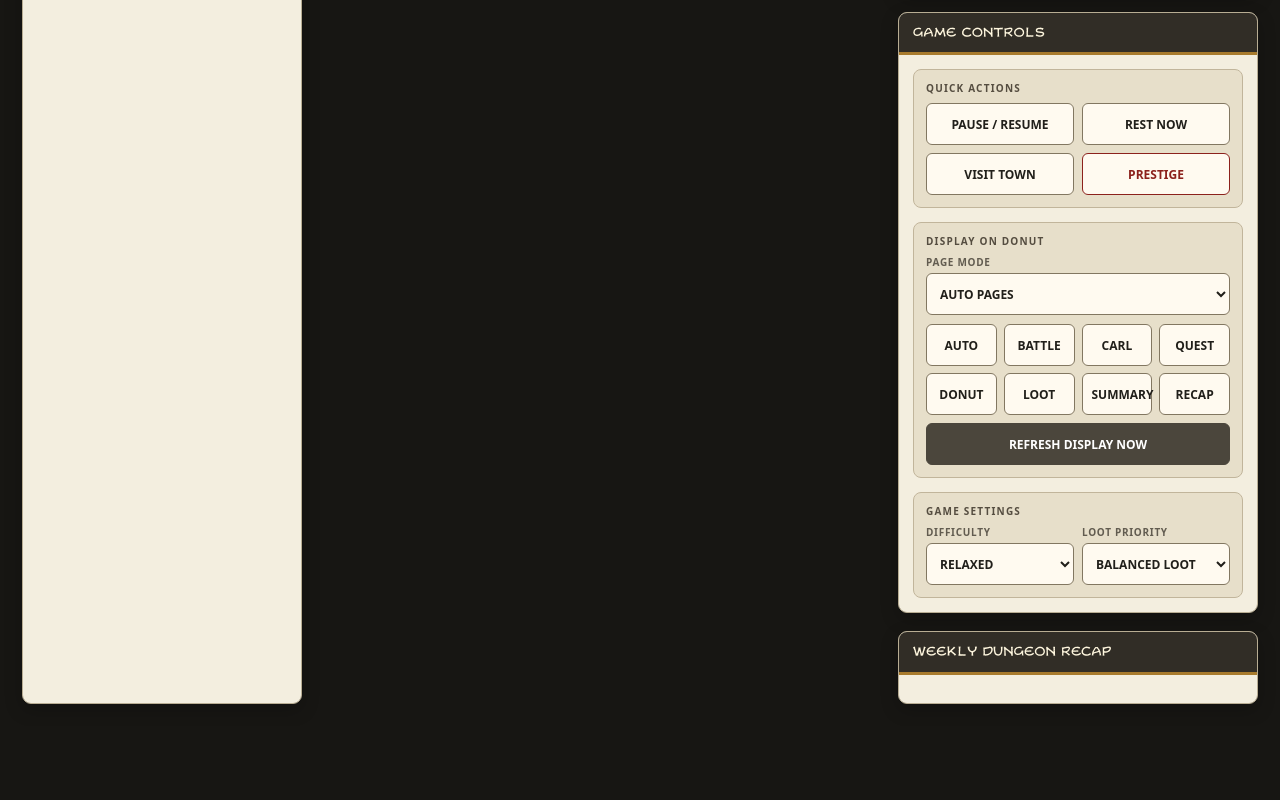
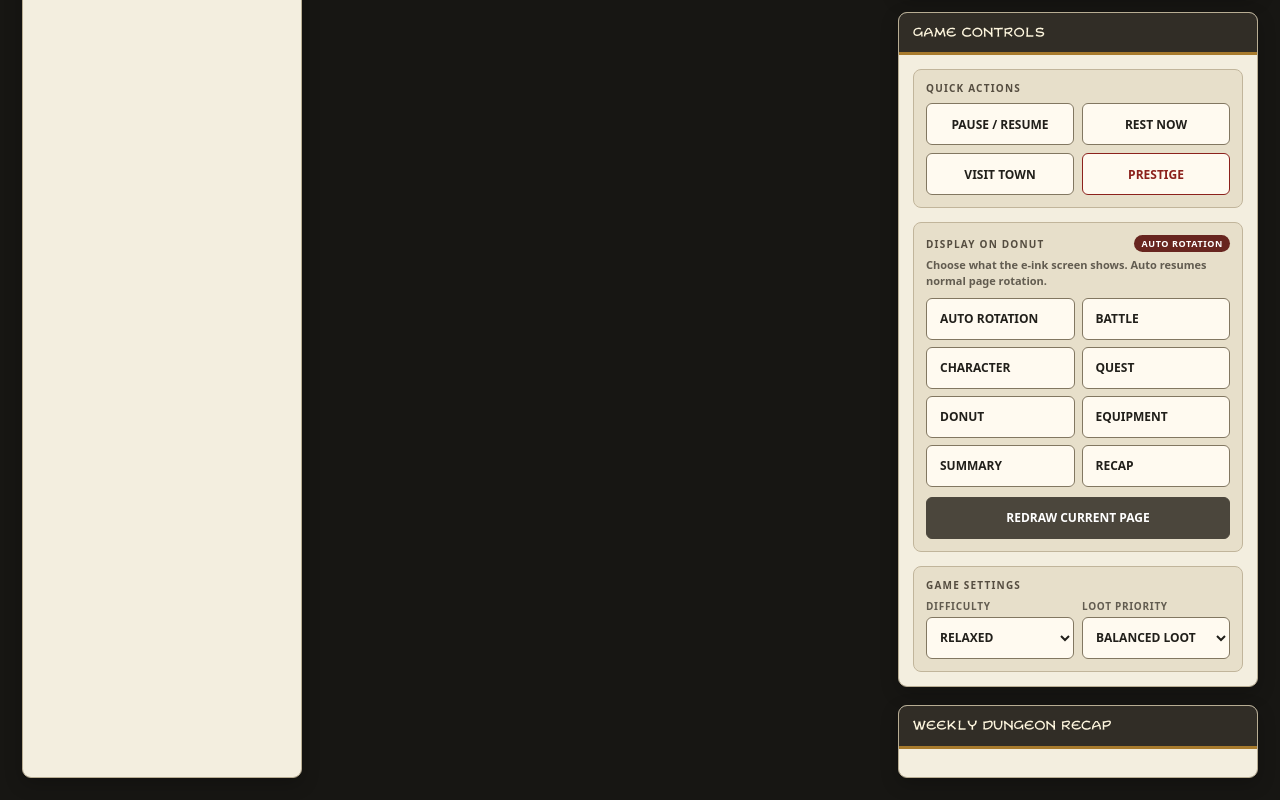
Before and after one commit to VernonJuelich/WifiDungeonCrawler, a website: page nuc-server/public/index.html in a window 1280 px wide. Shown: the part 1046-1846 px from the top of the page. Before the commit the page ends 1772 px from the top, so only its background shows below. Drawn offline with Linux system fonts and the light colour scheme; no server answers.

Commit message:
Clean up Donut display controls

```diff
--- a/nuc-server/public/app.js
+++ b/nuc-server/public/app.js
@@ -234,12 +234,21 @@ function renderWorld(s) {
     <div class="recap-weekly-text">${escHtml(s.weeklyRecap?.message || 'The dungeon accountants are still counting.')}</div>`;
   const difficulty = document.getElementById('difficulty-control');
   const display = document.getElementById('display-control');
+  const displayPage = s.crawler?.display_page || 'auto';
+  const displayLabels = {
+    auto: 'AUTO ROTATION', battle: 'BATTLE', character: 'CHARACTER', quest: 'QUEST',
+    donut: 'DONUT', loot: 'EQUIPMENT', summary: 'SUMMARY', recap: 'RECAP',
+  };
+  const displayStatus = document.getElementById('display-mode-status');
   const equipment = document.getElementById('equipment-control');
   if (difficulty) difficulty.value = s.crawler?.difficulty || 'normal';
-  if (display) display.value = s.crawler?.display_page || 'auto';
+  if (display) display.value = displayPage;
+  if (displayStatus) displayStatus.textContent = displayLabels[displayPage] || 'AUTO ROTATION';
   if (equipment) equipment.value = s.crawler?.equipment_priority || 'balanced';
   document.querySelectorAll('.display-page-buttons button[data-page]').forEach(button => {
-    button.classList.toggle('active', button.dataset.page === (s.crawler?.display_page || 'auto'));
+    const active = button.dataset.page === displayPage;
+    button.classList.toggle('active', active);
+    button.setAttribute('aria-pressed', String(active));
   });
 }
 
@@ -721,7 +730,7 @@ function initControls() {
   });
   document.getElementById('difficulty-control').addEventListener('change', e =>
     sendControl('difficulty', e.target.value));
-  document.getElementById('display-control').addEventListener('change', e =>
+  document.getElementById('display-control')?.addEventListener('change', e =>
     sendControl('display_page', e.target.value));
   document.getElementById('equipment-control').addEventListener('change', e =>
     sendControl('equipment_priority', e.target.value));
--- a/nuc-server/public/index.html
+++ b/nuc-server/public/index.html
@@ -149,27 +149,22 @@
           </div>
 
           <div class="control-group display-control-group">
-            <div class="control-group-title">DISPLAY ON DONUT</div>
-            <label class="control-field">
-              <span>PAGE MODE</span>
-              <select id="display-control">
-                <option value="auto">AUTO PAGES</option><option value="battle">BATTLE</option>
-                <option value="character">CHARACTER</option><option value="quest">QUEST</option>
-                <option value="donut">DONUT</option><option value="loot">EQUIPMENT</option>
-                <option value="summary">SUMMARY</option><option value="recap">RECAP</option>
-              </select>
-            </label>
+            <div class="display-control-heading">
+              <div class="control-group-title">DISPLAY ON DONUT</div>
+              <span id="display-mode-status">AUTO ROTATION</span>
+            </div>
+            <p class="control-help">Choose what the e-ink screen shows. Auto resumes normal page rotation.</p>
             <div class="display-page-buttons">
-              <button type="button" data-page="auto">AUTO</button>
+              <button type="button" data-page="auto">AUTO ROTATION</button>
               <button type="button" data-page="battle">BATTLE</button>
-              <button type="button" data-page="character">CARL</button>
+              <button type="button" data-page="character">CHARACTER</button>
               <button type="button" data-page="quest">QUEST</button>
               <button type="button" data-page="donut">DONUT</button>
-              <button type="button" data-page="loot">LOOT</button>
+              <button type="button" data-page="loot">EQUIPMENT</button>
               <button type="button" data-page="summary">SUMMARY</button>
               <button type="button" data-page="recap">RECAP</button>
             </div>
-            <button class="refresh-display-button" data-action="refresh">REFRESH DISPLAY NOW</button>
+            <button class="refresh-display-button" data-action="refresh">REDRAW CURRENT PAGE</button>
           </div>
 
           <div class="control-group">
--- a/nuc-server/public/style.css
+++ b/nuc-server/public/style.css
@@ -1112,18 +1112,55 @@ main {
 
 .control-field select { width: 100%; }
 
-.display-control-group .control-field { margin-bottom: 9px; }
+.display-control-heading {
+  display: flex;
+  align-items: center;
+  justify-content: space-between;
+  gap: 10px;
+  margin-bottom: 5px;
+}
+
+.display-control-heading .control-group-title { margin: 0; }
+
+#display-mode-status {
+  padding: 4px 7px;
+  color: #fff;
+  background: #68251f;
+  border-radius: 999px;
+  font: 800 9px/1 ui-sans-serif, system-ui, sans-serif;
+  letter-spacing: .6px;
+  white-space: nowrap;
+}
+
+.control-help {
+  margin: 0 0 10px;
+  color: #625c50;
+  font: 600 11px/1.4 ui-sans-serif, system-ui, sans-serif;
+}
 
 .display-page-buttons {
   grid-column: auto;
-  grid-template-columns: repeat(4, minmax(0, 1fr));
+  grid-template-columns: repeat(2, minmax(0, 1fr));
   gap: 7px;
   padding: 0;
 }
 
+.display-page-buttons button {
+  position: relative;
+  text-align: left;
+  padding-left: 13px !important;
+}
+
+.display-page-buttons button.active::after {
+  content: '●';
+  position: absolute;
+  right: 11px;
+  color: #f3d78c;
+}
+
 #game-controls .refresh-display-button {
   width: 100%;
-  margin-top: 8px;
+  margin-top: 10px;
   color: #fff;
   background: #4b463c;
   border-color: #4b463c;
@@ -1249,7 +1286,7 @@ main {
   .monster-icon-wrap { height: 86px; }
   .monster-icon { width: 82px; height: 82px; }
   #game-controls { grid-template-columns: 1fr; }
-  .display-page-buttons { grid-column: 1; grid-template-columns: repeat(2, 1fr); }
+  .display-page-buttons { grid-column: 1; grid-template-columns: repeat(2, minmax(0, 1fr)); }
   .control-action-grid, .control-settings-grid { grid-template-columns: 1fr; }
   #game-controls select, #game-controls button { font-size: 13px; }
   .audience-grid { grid-template-columns: repeat(2, minmax(0, 1fr)); }
```
